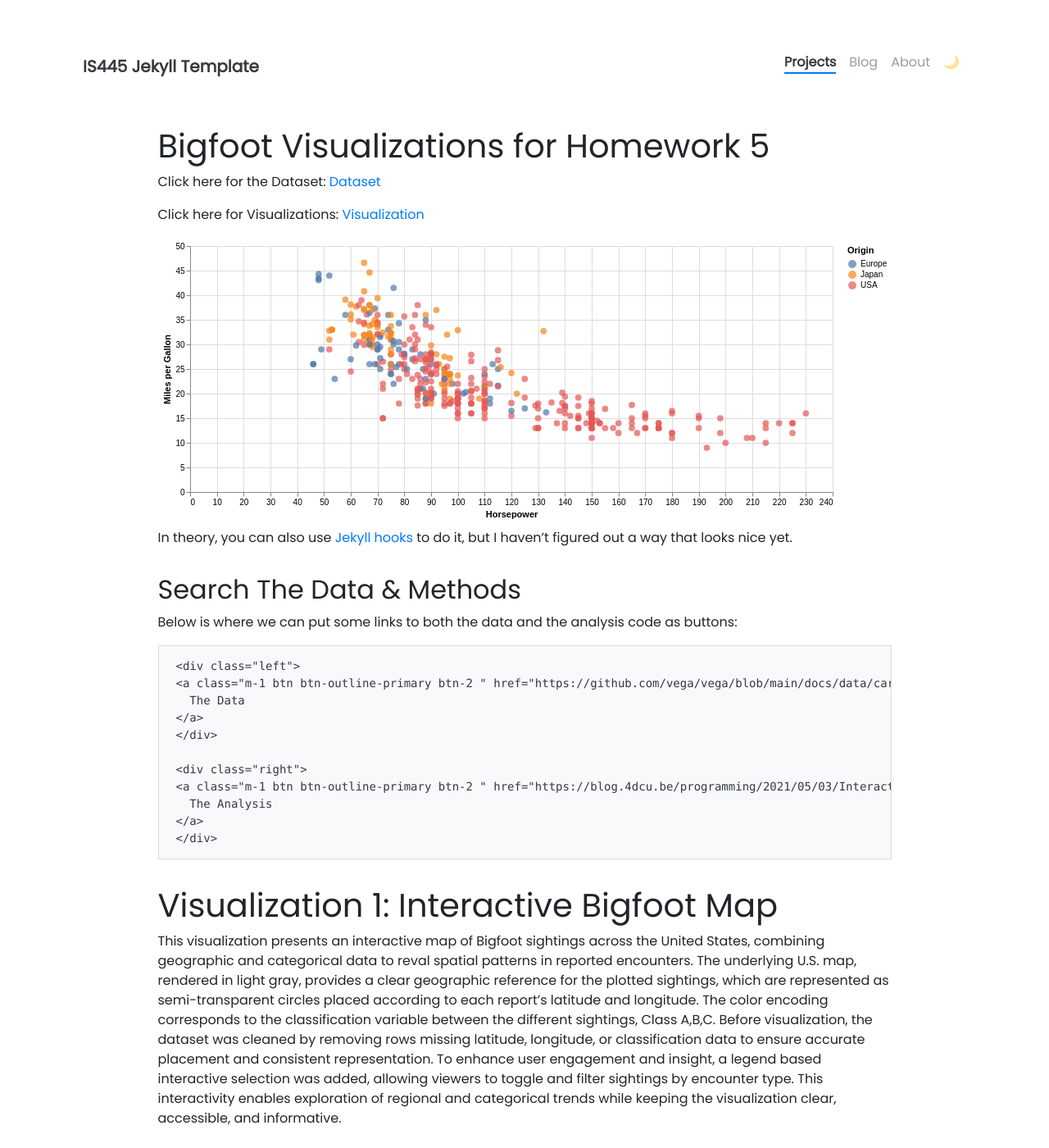
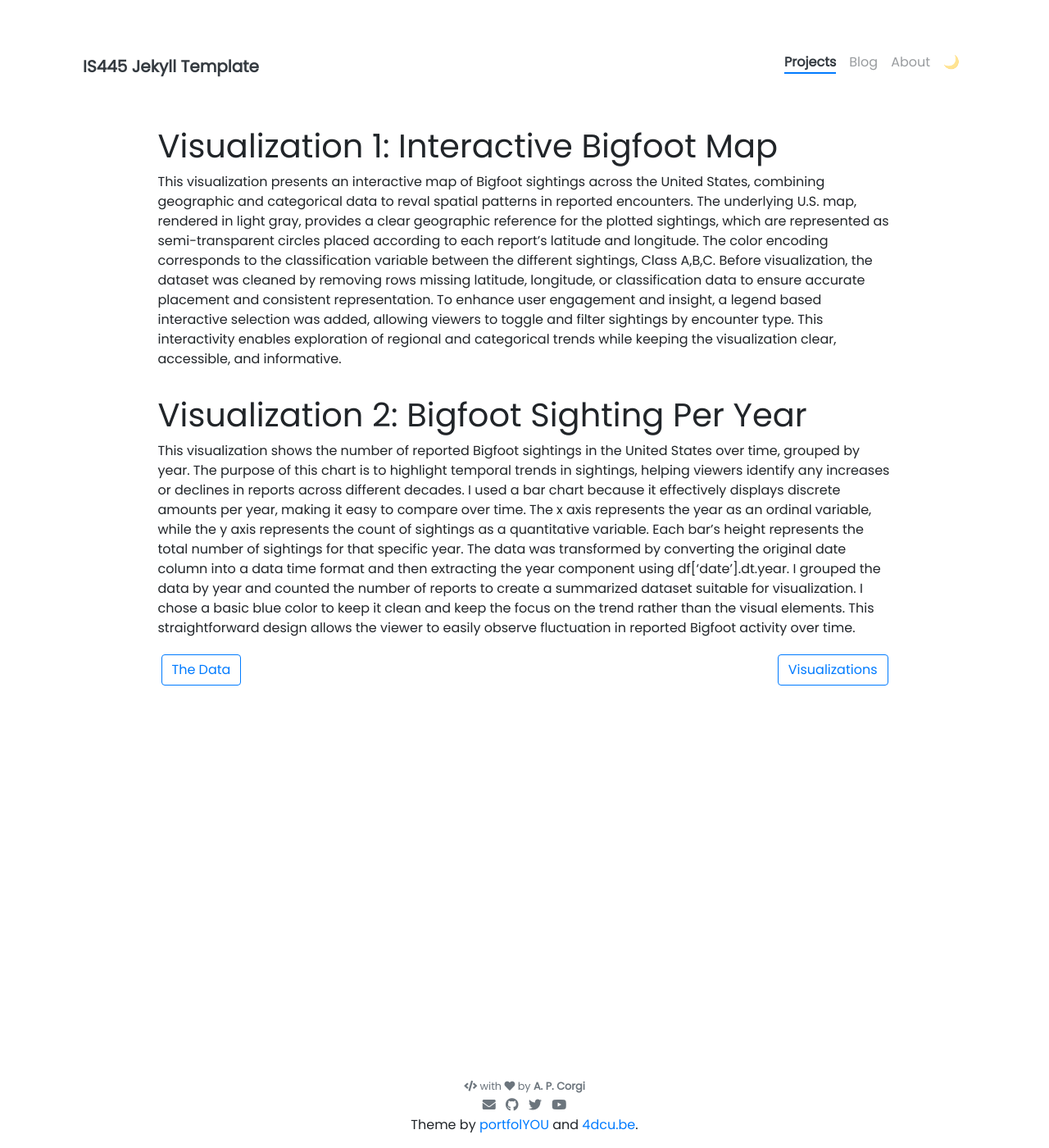
Before and after one commit to vivianslee/vivianslee.github.io, a Jekyll site: the page built from _projects/homework_5.md, in a window 1280 px wide and 1400 px high. Shown: the whole window at 82% size. Built offline with Jekyll 4.4.1, drawn with Linux system fonts in a browser that asks for light colours; nearby versions of some CDN libraries.

Commit message:
Update 9 homework_5.md

````diff
--- a/_projects/homework_5.md
+++ b/_projects/homework_5.md
@@ -9,33 +9,6 @@ custom_js:
   - vega-embed.min
   - justcharts
 ---
-
-
-# Bigfoot Visualizations for Homework 5
-
-Click here for the Dataset: [Dataset](https://raw.githubusercontent.com/UIUC-iSchool-DataViz/is445_data/main/bfro_reports_fall2022.csv)
-
-Click here for Visualizations: [Visualization](https://github.com/vivianslee/vivianslee.github.io/blob/main/python_notebooks/Jekyll.ipynb)
-
-
-<vegachart schema-url="{{ site.baseurl }}/assets/json/cars.json" style="width: 100%"></vegachart>
-
-In theory, you can also use [Jekyll hooks](https://jekyllrb.com/docs/plugins/hooks/) to do it, but I haven't figured out a way that looks nice yet.
-
-
-## Search The Data & Methods
-
-Below is where we can put some links to both the data and the analysis code as buttons:
-
-```
-<div class="left">
-{% include elements/button.html link="https://github.com/vega/vega/blob/main/docs/data/cars.json" text="The Data" %}
-</div>
-
-<div class="right">
-{% include elements/button.html link="https://blog.4dcu.be/programming/2021/05/03/Interactive-Visualizations.html" text="The Analysis" %}
-</div>
-```
 
 <!-- these are written in a combo of html and liquid -->
 
@@ -50,5 +23,5 @@ This visualization shows the number of reported Bigfoot sightings in the United
 </div>
 
 <div class="right">
-{% include elements/button.html link="https://github.com/vivianslee/vivianslee.github.io/blob/main/python_notebooks/Jekyll.ipynb" text="The Analysis" %}
+{% include elements/button.html link="https://github.com/vivianslee/vivianslee.github.io/blob/main/python_notebooks/Jekyll.ipynb" text="Visualizations" %}
 </div>
````
